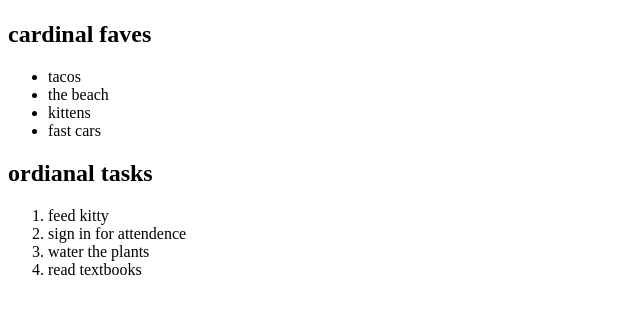
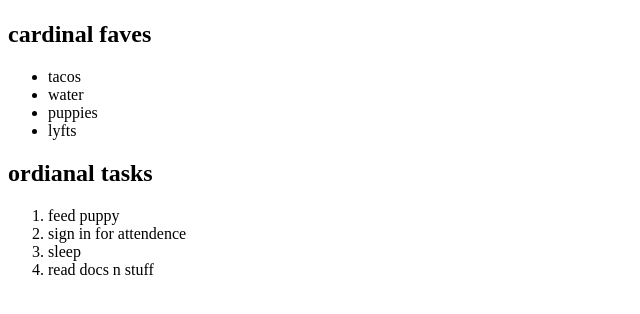
Before and after one commit to stevenhebert/html-sandbox, a PHP site: page / in a window 1280 px wide. Shown: the part 169-483 px from the top of the page, without its empty margins (0-640 px from the left). Run offline with PHP 8.4, Linux system fonts and the light colour scheme.

Commit message:
fixed tags

```diff
--- a/index.php
+++ b/index.php
@@ -31,18 +31,18 @@
 		<h2>cardinal faves</h2>
 		<ul>
 			<li>tacos</li>
-			<li>the beach</li>
-			<li>kittens</li>
-			<li>fast cars</li>
+			<li>water</li>
+			<li>puppies</li>
+			<li>lyfts</li>
 		</ul>
 
-		<! --now a numbered list -->
+		<!-- now a numbered list -->
 		<h2>ordianal tasks</h2>
 		<ol>
-			<li>feed kitty</li>
+			<li>feed puppy</li>
 			<li>sign in for attendence</li>
-			<li>water the plants</li>
-			<li>read textbooks</li>
+			<li>sleep</li>
+			<li>read docs n stuff</li>
 		</ol>
 	</body>
 </html>
```
